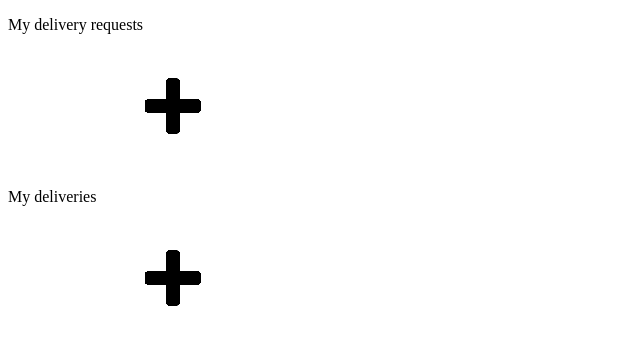
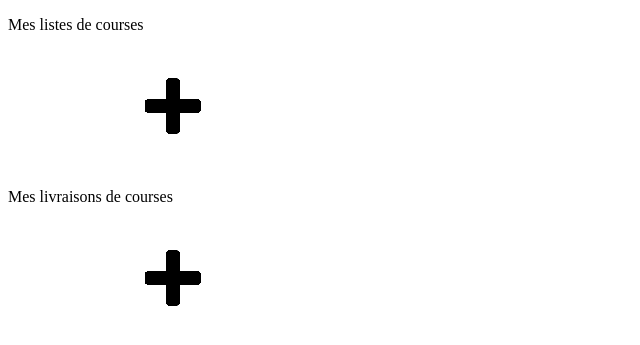
Before and after one commit to ArnaudDauguen/Challenge48h, a Symfony app: template templates/index/index.html.twig in a window 1280 px wide. Shown: the part 26-371 px from the top of the page, without its empty margins (0-640 px from the left). Run offline with Twig, Linux system fonts and the light colour scheme; the template is opened without the code that fills it, so the values that code supplies are empty; some libraries are stand-ins or nearby versions.

Commit message:
update Home page template

```diff
--- a/templates/index/index.html.twig
+++ b/templates/index/index.html.twig
@@ -1,42 +1,62 @@
 {% extends 'base.html.twig' %}
 
 {% block body %}
-    <div class="container">
-        <div class="row">
-            <div class="col">
-                <p class="text-center">My delivery requests</p>
-                <a class="d-center" href="{{ path('shopping_list') }}">
-                    <img src={{ asset('img/plusIcon.jpg') }} alt="plus icon"/>
+<div class="row d-flex justify-content-center">
+    <div class="col-4">
+        <div class="card">
+            <div class="card-header d-flex justify-content-between">
+                <p>Mes listes de courses</p>
+            </div>
+            <div class="card-body">
+                <a class="card-text d-flex justify-content-between" href="{{ path('shopping_list') }}">
+                    <img src={{ asset('img/plusIcon.jpg') }} alt="plus icon"/> {# je sais pas why, faut en mettre pls pour centrer :/ #}
                 </a>
                 {% for shoppingList in requestedDeliveries %}
-                    <div>
-                        <a href = {{path('shopping_details', {'id': shoppingList.id}) }}>
-                            <p class="d-inline float-left">
-                                Ordered at {{shoppingList.getCreatedAt()|date('Y-m-d')}}
-                            </p>
-                            <p class="d-inline float-right">
-                                {{shoppingList.getTotalPrice()}}€
-                            </p>
-                        </a>
-                    </div>
+                    <a href = {{path('shopping_details', {'id': shoppingList.id}) }} class="card-text d-flex justify-content-between mb-2 {{ shoppingList.isDelivered ? 'bg-success text-white' : 'bg-warning text-dark' }}">
+                        <p>Commande du {{ shoppingList.createdAt|date('Y-m-d') }}</p>
+                        <p>Statut : {{ shoppingList.isDelivered ? 'Livrée' : 'En attente' }}</p>
+                        <p>{{ shoppingList.totalPrice }} €</p>
+                    </a>
                 {% endfor %}
             </div>
+            <div class="d-flex justify-content-between card-footer ">
+                {% if requestedDeliveries is not null %}<p>Total de courses passées : {{ requestedDeliveries|length }}</p>{% endif %}
+            </div>
+        </div>
+    </div>
+
+    <div class="col-4">
+        <div class="card">
+            <div class="card-header d-flex justify-content-between">
+                <p>Mes livraisons de courses</p>
+            </div>
+            <div class="card-body">
+                <a class="card-text d-flex justify-content-between" href="{{ path('delivery_finder') }}">
+                    <img src={{ asset('img/plusIcon.jpg') }} alt="plus icon"/> {# je sais pas why, faut en mettre pls pour centrer :/ #}
+                </a>
+                {% for delivery in deliveries %}
+                    <a href = {{path('delivery_details', {'id': delivery.id}) }} class="card-text d-flex justify-content-between mb-2 {{ delivery.isComplete() ? 'bg-success text-white' : 'bg-warning text-dark' }}">
+                        <p>livraison du {{ delivery.getDeliveryDate() }}</p>
+                        <p>Statut : {{ delivery.isComplete() ? 'Validée' : 'En attente' }}</p>
+                    </a>
+                {% endfor %}
+            </div>
+            <div class="d-flex justify-content-between card-footer ">
+                {% if deliveries is not null %}<p>Total de livraisons effectuées : {{ deliveries|length }}</p>{% endif %}
+            </div>
+        </div>
+    </div>
+</div>
+    {# <div class="container">
+        <div class="row">
 
 
             <div class="col">
-            </div>
-
-
-            <div class="col">
-                <p class="text-center">My deliveries</p>
-                <a class="d-center" href="{{ path('delivery_finder') }}">
-                    <img src={{ asset('img/plusIcon.jpg') }} alt="plus icon"/>
-                </a>
                 {% for delivery in deliveries %}
                     <div>
                         <a href = {{path('delivery_details', {'id':delivery.id }) }}>
                             <p class="d-inline float-left">
-                                Delivered at {#{{delivery.getCreatedAt()|date('Y-m-d')}} #} "some day"
+                                Delivered at {{delivery.getCreatedAt()|date('Y-m-d')}} "some day"
                             </p>
                             <p class="d-inline float-right">
                                 {{delivery.getShoppingLists()|length}}
@@ -46,5 +66,5 @@
                 {% endfor %}
             </div>
         </div>
-    </div>
+    </div> #}
 {% endblock %}
```
Also changed, not shown: src/Entity/Delivery.php (+18 -0 lines), readme_folder/images/unknown2.png.
